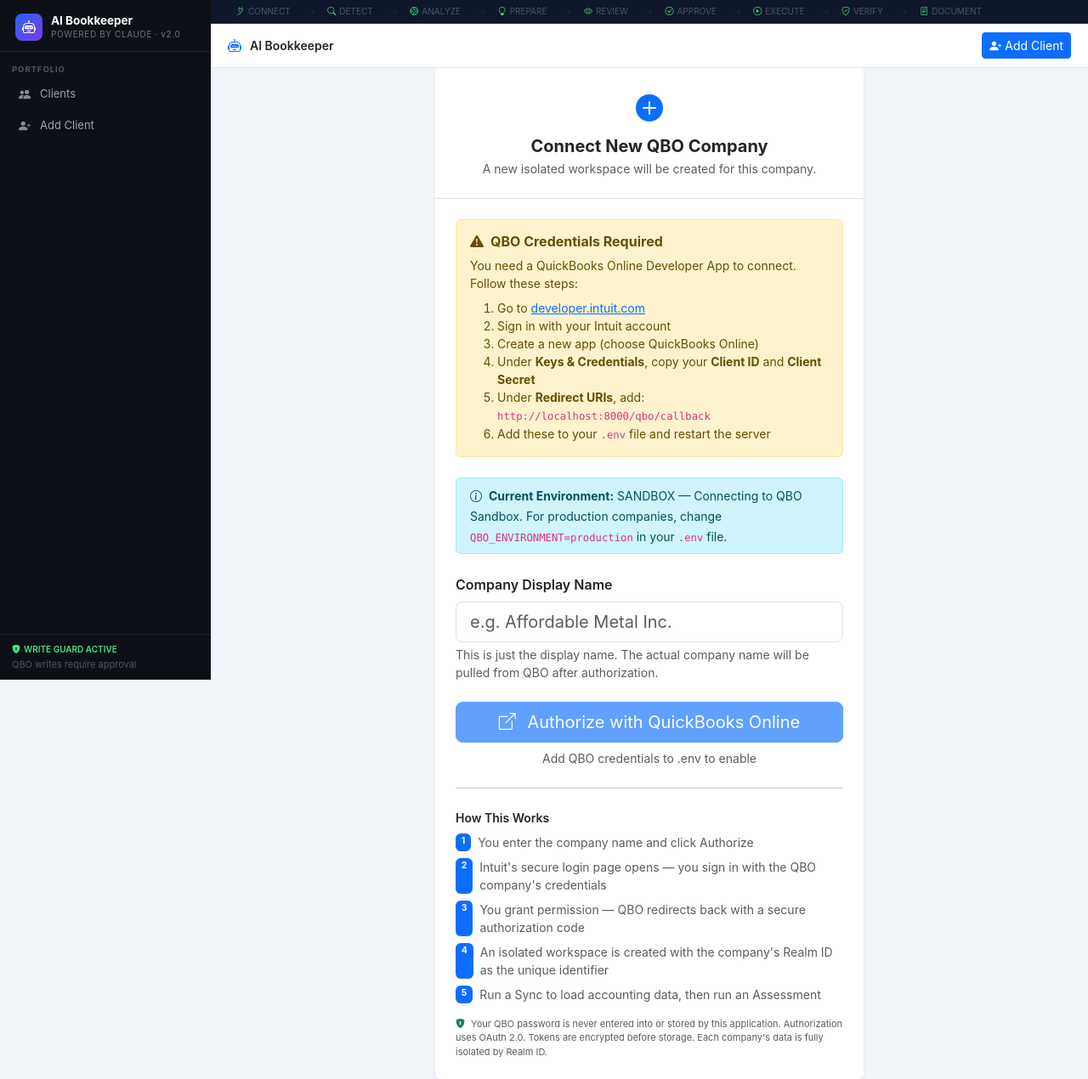
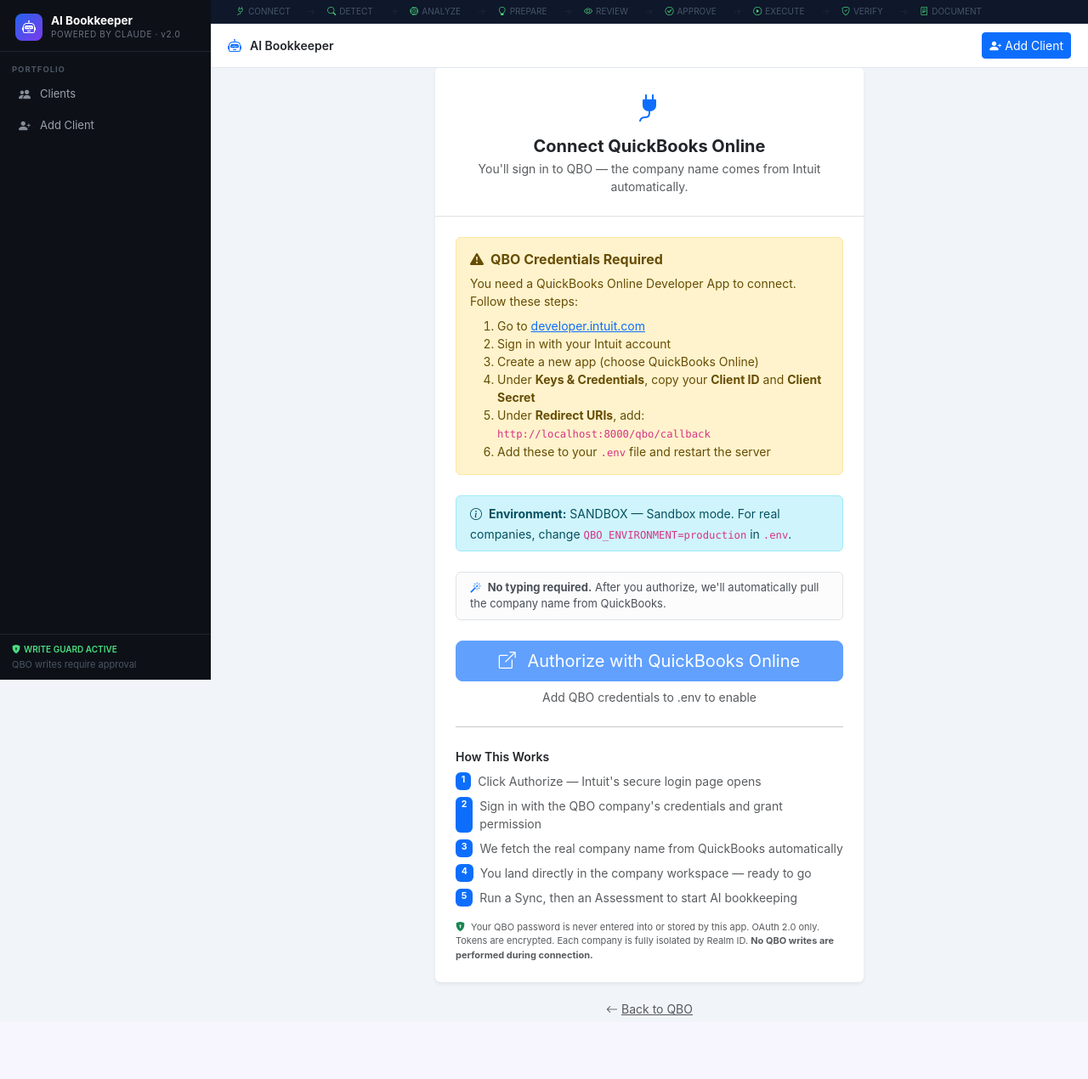
Before and after one commit to angelacatalyst/qbo-controller, a FastAPI app: page /qbo/connect in a window 1280 px wide. Shown: the whole page at 85% size. After the commit the page ends 1195 px from the top, so only its background shows below. Run offline with FastAPI, Linux system fonts and the light colour scheme; parts of the project's set-up code (start-up, migrations or seed data) failed here and were passed over; some libraries are stand-ins or nearby versions.

Commit message:
Update connect.html

```diff
--- a/app/templates/connect.html
+++ b/app/templates/connect.html
@@ -6,9 +6,11 @@
   <div class="col-md-7 col-lg-6">
     <div class="card border-0 shadow-sm">
       <div class="card-header bg-white py-4 border-bottom text-center">
-        <i class="bi bi-plus-circle-fill text-primary" style="font-size:32px;"></i>
-        <h5 class="mt-2 mb-0 fw-bold">Connect New QBO Company</h5>
-        <p class="text-muted small mt-1 mb-0">A new isolated workspace will be created for this company.</p>
+        <i class="bi bi-plug-fill text-primary" style="font-size:32px;"></i>
+        <h5 class="mt-2 mb-0 fw-bold">Connect QuickBooks Online</h5>
+        <p class="text-muted small mt-1 mb-0">
+          You'll sign in to QBO — the company name comes from Intuit automatically.
+        </p>
       </div>
       <div class="card-body p-4">
 
@@ -20,7 +22,7 @@
             <li>Go to <a href="https://developer.intuit.com" target="_blank">developer.intuit.com</a></li>
             <li>Sign in with your Intuit account</li>
             <li>Create a new app (choose QuickBooks Online)</li>
-            <li>Under <strong>Keys & Credentials</strong>, copy your <strong>Client ID</strong> and <strong>Client Secret</strong></li>
+            <li>Under <strong>Keys &amp; Credentials</strong>, copy your <strong>Client ID</strong> and <strong>Client Secret</strong></li>
             <li>Under <strong>Redirect URIs</strong>, add: <code>http://localhost:8000/qbo/callback</code></li>
             <li>Add these to your <code>.env</code> file and restart the server</li>
           </ol>
@@ -31,31 +33,33 @@
         <div class="alert alert-info mb-4 py-2">
           <small>
             <i class="bi bi-info-circle me-1"></i>
-            <strong>Current Environment:</strong> {{ environment | upper }}
+            <strong>Environment:</strong> {{ environment | upper }}
             {% if environment == 'sandbox' %}
-            — Connecting to QBO Sandbox. For production companies, change <code>QBO_ENVIRONMENT=production</code> in your <code>.env</code> file.
+            — Sandbox mode. For real companies, change <code>QBO_ENVIRONMENT=production</code> in <code>.env</code>.
             {% else %}
-            — Connecting to Production QBO. Real company data.
+            — <strong>Production.</strong> Real company data.
             {% endif %}
           </small>
         </div>
 
         {% if client %}
-        <div class="alert alert-info d-flex align-items-center gap-2 mb-3 py-2">
+        <div class="alert alert-primary d-flex align-items-center gap-2 mb-4 py-2">
           <i class="bi bi-person-circle" style="color:#6366f1;"></i>
-          <div class="small">Connecting QBO for client: <strong>{{ client.client_name }}</strong></div>
+          <div class="small">
+            Connecting QBO for client: <strong>{{ client.client_name }}</strong>
+          </div>
         </div>
         {% endif %}
+
         <form method="post" action="/qbo/connect">
           {% if client %}
           <input type="hidden" name="client_id" value="{{ client.id }}">
           {% endif %}
-          <div class="mb-4">
-            <label class="form-label fw-semibold">Company Display Name</label>
-            <input type="text" name="company_name" class="form-control form-control-lg"
-                   placeholder="e.g. Affordable Metal Inc." required
-                   value="{{ prefill_name or '' }}">
-            <div class="form-text">This is just the display name. The actual company name will be pulled from QBO after authorization.</div>
+
+          <!-- No company name field — name comes from QBO after OAuth -->
+          <div class="alert alert-light border mb-4 py-2" style="font-size:13px;">
+            <i class="bi bi-magic me-1 text-primary"></i>
+            <strong>No typing required.</strong> After you authorize, we'll automatically pull the company name from QuickBooks.
           </div>
 
           <div class="d-grid">
@@ -75,20 +79,27 @@
         <!-- How it works -->
         <div class="small text-muted">
           <div class="fw-semibold mb-2 text-dark">How This Works</div>
-          <div class="d-flex gap-2 mb-2"><span class="badge bg-primary">1</span> You enter the company name and click Authorize</div>
-          <div class="d-flex gap-2 mb-2"><span class="badge bg-primary">2</span> Intuit's secure login page opens — you sign in with the QBO company's credentials</div>
-          <div class="d-flex gap-2 mb-2"><span class="badge bg-primary">3</span> You grant permission — QBO redirects back with a secure authorization code</div>
-          <div class="d-flex gap-2 mb-2"><span class="badge bg-primary">4</span> An isolated workspace is created with the company's Realm ID as the unique identifier</div>
-          <div class="d-flex gap-2 mb-2"><span class="badge bg-primary">5</span> Run a Sync to load accounting data, then run an Assessment</div>
-          <div class="mt-3 text-muted" style="font-size:11px;">
+          <div class="d-flex gap-2 mb-2"><span class="badge bg-primary">1</span> Click Authorize — Intuit's secure login page opens</div>
+          <div class="d-flex gap-2 mb-2"><span class="badge bg-primary">2</span> Sign in with the QBO company's credentials and grant permission</div>
+          <div class="d-flex gap-2 mb-2"><span class="badge bg-primary">3</span> We fetch the real company name from QuickBooks automatically</div>
+          <div class="d-flex gap-2 mb-2"><span class="badge bg-primary">4</span> You land directly in the company workspace — ready to go</div>
+          <div class="d-flex gap-2 mb-2"><span class="badge bg-primary">5</span> Run a Sync, then an Assessment to start AI bookkeeping</div>
+          <div class="mt-3" style="font-size:11px;">
             <i class="bi bi-shield-lock-fill me-1 text-success"></i>
-            Your QBO password is never entered into or stored by this application. Authorization uses OAuth 2.0.
-            Tokens are encrypted before storage. Each company's data is fully isolated by Realm ID.
+            Your QBO password is never entered into or stored by this app. OAuth 2.0 only.
+            Tokens are encrypted. Each company is fully isolated by Realm ID.
+            <strong>No QBO writes are performed during connection.</strong>
           </div>
         </div>
 
       </div>
     </div>
+
+    <div class="text-center mt-3">
+      <a href="/" class="btn btn-link text-muted btn-sm">
+        <i class="bi bi-arrow-left me-1"></i>Back to QBO
+      </a>
+    </div>
   </div>
 </div>
 {% endblock %}
```
